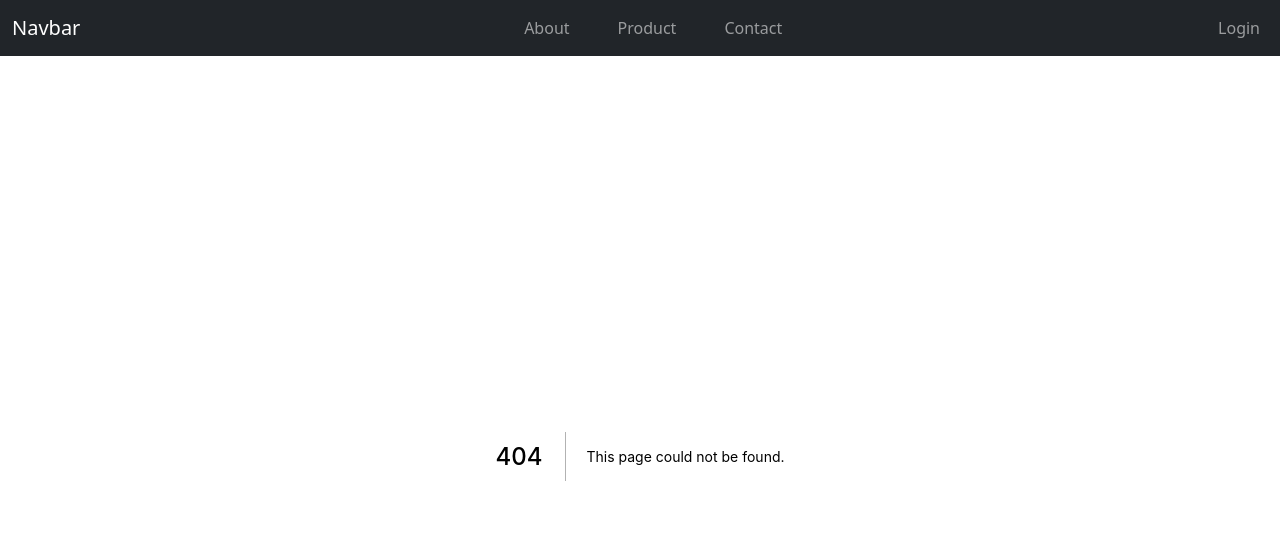
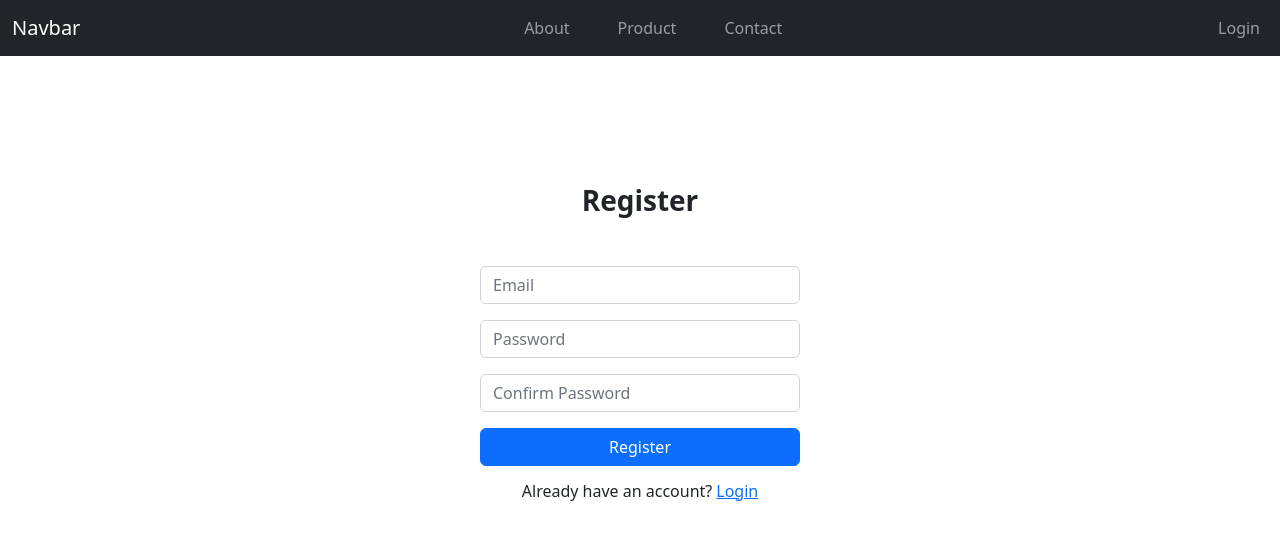
Before and after one commit to GurinderS120/sfsu-study-partner, a Next.js app: page /register in a window 1280 px wide. Before the commit this address had no page. Shown: the top 540 px of the page. Built offline with nearby package versions, Linux system fonts and the light colour scheme.

Commit message:
Feat(Register): Add registeration functionality using Firebase's authentication

```diff
--- /dev/null
+++ b/pages/register.js
@@ -0,0 +1,88 @@
+import {
+  getAuth,
+  createUserWithEmailAndPassword,
+  sendEmailVerification,
+  signOut,
+} from "firebase/auth";
+import { Form, Formik, ErrorMessage } from "formik";
+import { signupSchema } from "../validation/schemas";
+import Button from "react-bootstrap/Button";
+import InputField from "../components/formik/inputField";
+import Link from "next/link";
+
+async function register(values) {
+  // Nextjs pre-renders the page using the node server, where the 'window' object
+  // is not available as it is in the browser. Therefore, we import app in this
+  // function because first app uses 'window' object and second the 'register' function
+  // only get's called in the browser.
+  const app = (await import("../firebase/config")).app;
+  const auth = getAuth(app);
+
+  try {
+    const userInfo = await createUserWithEmailAndPassword(
+      auth,
+      values.email,
+      values.password
+    );
+    await sendEmailVerification(userInfo.user);
+    // We need to ensure that the user first verifies their password before
+    // we let them sign in into our app. However, in firebase the user gets
+    // signed in automatically when their account is created. So in order to
+    // counter that behavior we logout the newly created user
+    await signOut(auth);
+  } catch (error) {
+    console.log(error);
+  }
+}
+
+function Register() {
+  return (
+    <Formik
+      initialValues={{ email: "", password: "", confirmPassword: "" }}
+      onSubmit={register}
+      validationSchema={signupSchema}
+    >
+      <div className="form-container">
+        <Form className="d-flex flex-column">
+          <h3 className="form-header">Register</h3>
+
+          <InputField type="email" name="email" placeholder="Email" />
+          <ErrorMessage
+            component="p"
+            name="email"
+            className="text-danger small mb-0"
+          />
+
+          <InputField type="password" name="password" placeholder="Password" />
+          <ErrorMessage
+            component="p"
+            name="password"
+            className="text-danger small mb-0"
+          />
+
+          <InputField
+            type="password"
+            name="confirmPassword"
+            placeholder="Confirm Password"
+          />
+          <ErrorMessage
+            component="p"
+            name="confirmPassword"
+            className="text-danger small mb-0"
+          />
+
+          <Button variant="primary" className="mt-3" type="submit">
+            Register
+          </Button>
+
+          <h6 className="mt-3 text-center">
+            <span className="me-1">Already have an account?</span>
+            <Link href="/login">Login</Link>
+          </h6>
+        </Form>
+      </div>
+    </Formik>
+  );
+}
+
+export default Register;
```
